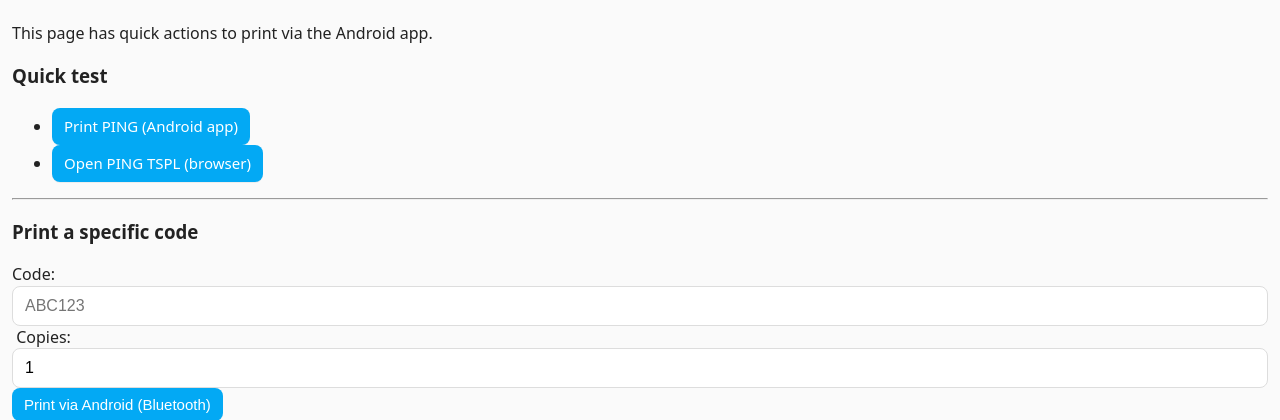
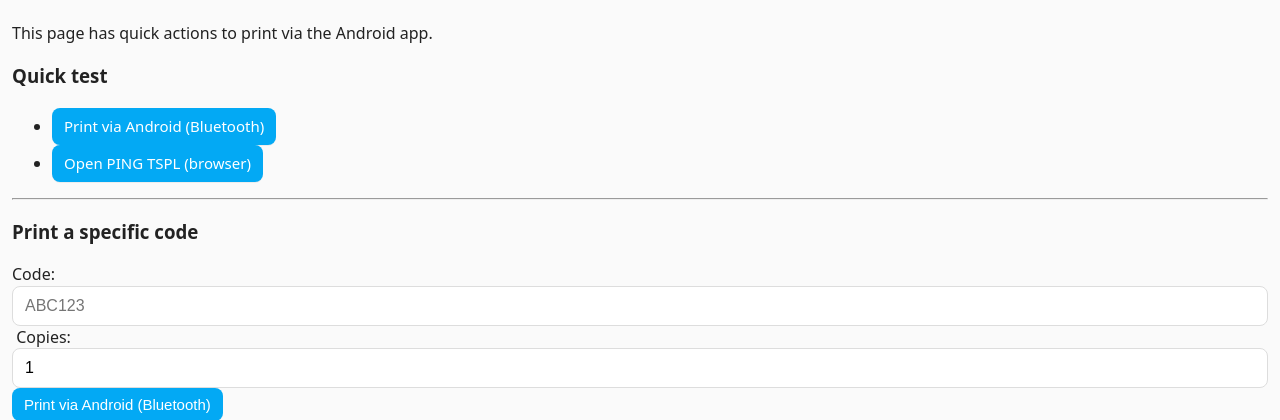
Before and after one commit to nagarjunakr55-tech/test, a Flask app: page /labels/ in a window 1280 px wide. Shown: the part 162-582 px from the top of the page. Run offline with Flask 3, Linux system fonts and the light colour scheme; the visitor is signed in with stand-in values (Sample User, id 1); some libraries are stand-ins or nearby versions.

Commit message:
barcode changes

```diff
--- a/templates/labels_index.html
+++ b/templates/labels_index.html
@@ -8,9 +8,10 @@
 <ul>
   <li>
     <a class="btn"
-       href="tspl://print?base={{ base|urlencode }}&code=PING&copies=1">
-      Print PING (Android app)
-    </a>
+   href="tspl://print?base={{ request.host_url|trim('/')|urlencode }}&code={{ code|urlencode }}&copies={{ copies|default(1) }}">
+  Print via Android (Bluetooth)
+</a>
+
   </li>
   <li>
     <a class="btn"
```
